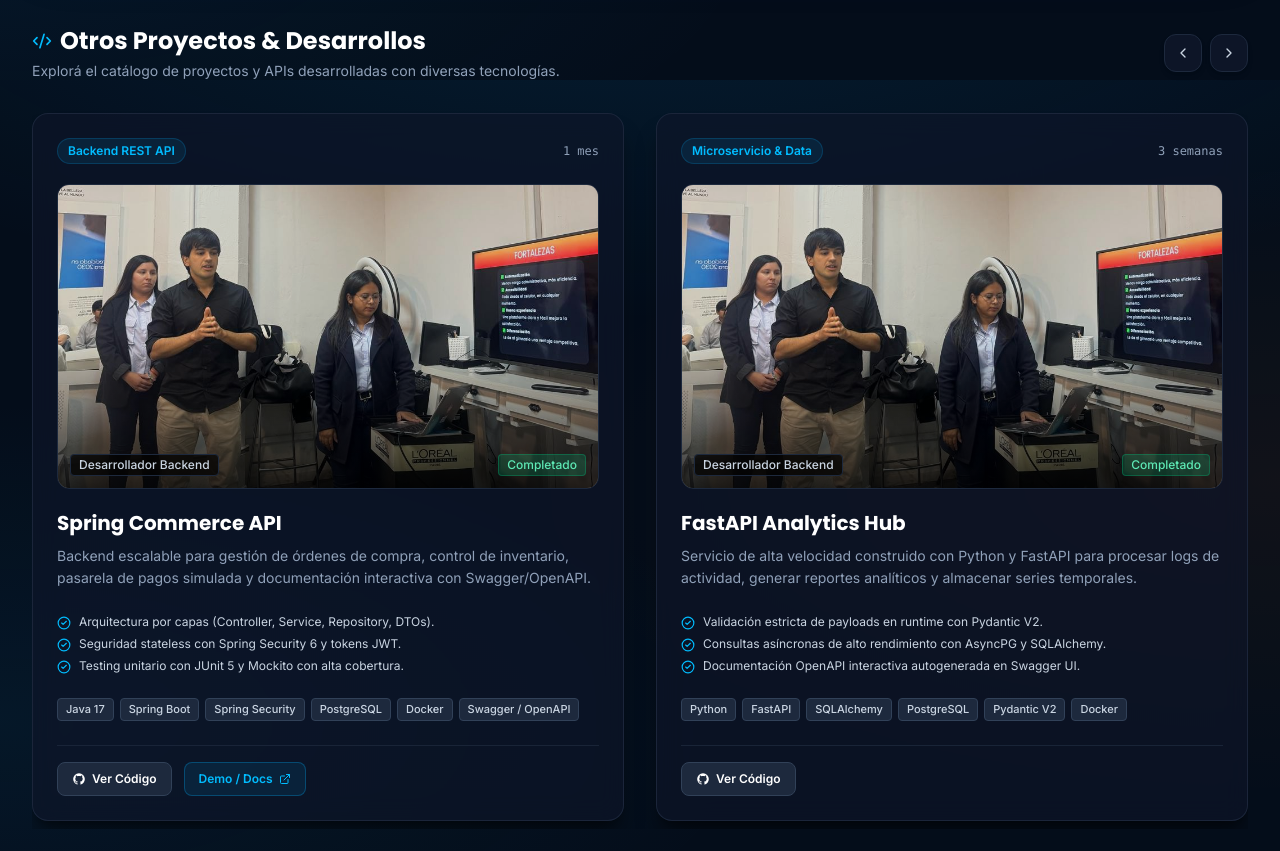
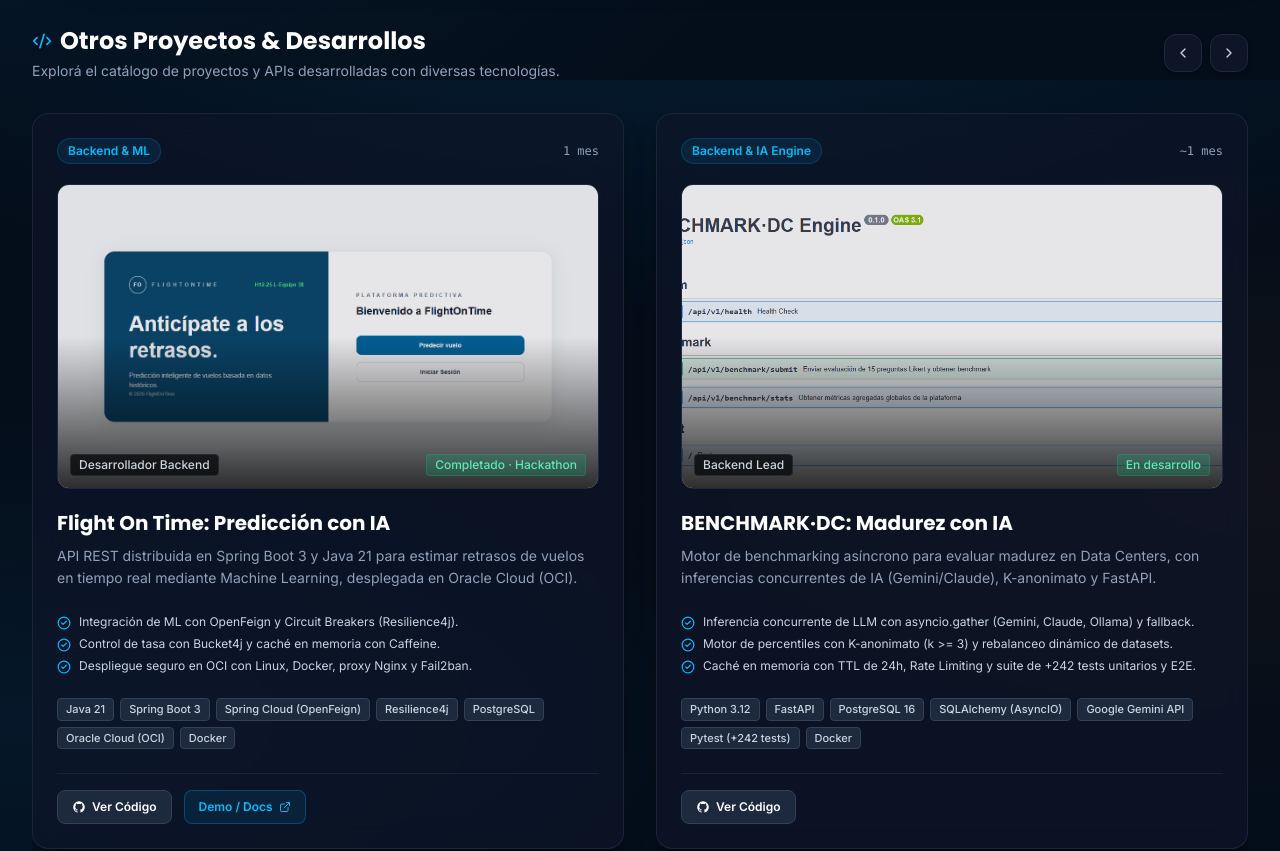
Before and after one commit to Calegaris/luiscalegari-portfolio, a Next.js app: page / in a window 1280 px wide. Shown: the part 4720-5571 px from the top of the page. Built offline with nearby package versions, Linux system fonts and the light colour scheme.

Commit message:
feat(data): replace mock projects with real production projects and category taxonomy

```diff
--- a/src/data/portfolioData.ts
+++ b/src/data/portfolioData.ts
@@ -74,11 +74,20 @@ export interface ProjectCaseStudy {
   thumbnail: string;
   category?: string;
   featured?: boolean;
+  teamSize?: number;
+  filterCategories?: string[];
   repoUrl?: string;
   githubUrl?: string;
+  frontendRepoUrl?: string;
+  videoUrl?: string;
+  videoPending?: boolean;
+  awardUrl?: string;
+  awardLabel?: string;
+  swaggerUrl?: string;
   repoPublic: boolean;
   repoPrivateReason?: string;
   liveUrl?: string;
+  livePending?: boolean;
   technologies: string[];
   highlights: string[];
   overview?: {
@@ -336,6 +345,8 @@ export const portfolioData: PortfolioData = {
       slug: "gogym",
       featured: true,
       category: "Plataforma SaaS & Backend",
+      filterCategories: ["Backend", "Full Stack"],
+      teamSize: 5,
       title: "GoGym: Plataforma Integral de Gestión de Gimnasios",
       tagline: "Arquitectura backend escalable con NestJS, autenticación RBAC y control de acceso en tiempo real por QR",
       shortDescription: "Sistema integral de gestión para gimnasios con arquitectura modular en NestJS, base de datos MongoDB Atlas, autenticación JWT con RBAC, sistema de Check-in/Check-out con validación dinámica QR y CI/CD en Render.",
@@ -626,88 +637,190 @@ export const portfolioData: PortfolioData = {
       ]
     },
     {
-      slug: "spring-ecommerce-api",
+      slug: "flight-on-time",
       featured: false,
-      category: "Backend REST API",
-      title: "Spring Commerce API",
-      tagline: "API RESTful de comercio electrónico con autenticación JWT, Spring Data JPA y PostgreSQL",
-      shortDescription: "Backend escalable para gestión de órdenes de compra, control de inventario, pasarela de pagos simulada y documentación interactiva con Swagger/OpenAPI.",
+      category: "Backend & ML",
+      filterCategories: ["Backend", "Full Stack"],
+      teamSize: 11,
+      title: "Flight On Time: Predicción con IA",
+      tagline: "API REST resiliente en Spring Boot 3, Java 21, integración con Machine Learning y despliegue OCI",
+      shortDescription: "API REST distribuida en Spring Boot 3 y Java 21 para estimar retrasos de vuelos en tiempo real mediante Machine Learning, desplegada en Oracle Cloud (OCI).",
       role: "Desarrollador Backend",
-      status: "Completado",
+      status: "Completado · Hackathon",
       duration: "1 mes",
-      thumbnail: "/images/portfolio-2.jpg",
+      thumbnail: "/images/projects/flight-on-time.png",
       repoPublic: true,
-      repoUrl: "https://github.com/Calegaris",
-      liveUrl: "https://github.com/Calegaris",
+      repoUrl: "https://github.com/Harol-Medina/Prediccion-Retrasos-Vuelos-Back-End",
+      frontendRepoUrl: "https://github.com/Harol-Medina/Prediccion-Retrasos-Vuelos-Front-End",
+      liveUrl: "https://prediccion-retrasos-vuelos-front-en.vercel.app/",
+      videoUrl: "https://youtu.be/Gsmd-eRHd0I?si=giA5UBKywqN5u5Uj",
+      awardUrl: "https://nocountry.tech/hackathon-one-ii-latam/cmj3k1m4n00l9ke012qasg1y0",
+      awardLabel: "Hackathon ONE",
       technologies: [
-        "Java 17",
-        "Spring Boot",
-        "Spring Security",
+        "Java 21",
+        "Spring Boot 3",
+        "Spring Cloud (OpenFeign)",
+        "Resilience4j",
         "PostgreSQL",
-        "Docker",
-        "Swagger / OpenAPI"
+        "Oracle Cloud (OCI)",
+        "Docker"
       ],
       highlights: [
-        "Arquitectura por capas (Controller, Service, Repository, DTOs).",
-        "Seguridad stateless con Spring Security 6 y tokens JWT.",
-        "Testing unitario con JUnit 5 y Mockito con alta cobertura.",
-        "Contenedor Docker para PostgreSQL y migraciones con Flyway."
+        "Integración de ML con OpenFeign y Circuit Breakers (Resilience4j).",
+        "Control de tasa con Bucket4j y caché en memoria con Caffeine.",
+        "Despliegue seguro en OCI con Linux, Docker, proxy Nginx y Fail2ban."
       ]
     },
     {
-      slug: "fastapi-analytics-hub",
+      slug: "benchmark-dc-engine",
       featured: false,
-      category: "Microservicio & Data",
-      title: "FastAPI Analytics Hub",
-      tagline: "Microservicio asíncrono para ingesta y cálculo de métricas en tiempo real",
-      shortDescription: "Servicio de alta velocidad construido con Python y FastAPI para procesar logs de actividad, generar reportes analíticos y almacenar series temporales.",
-      role: "Desarrollador Backend",
-      status: "Completado",
-      duration: "3 semanas",
-      thumbnail: "/images/portfolio-2.jpg",
+      category: "Backend & IA Engine",
+      filterCategories: ["Backend", "Full Stack"],
+      teamSize: 8,
+      title: "BENCHMARK·DC: Madurez con IA",
+      tagline: "Motor asíncrono de benchmark para Data Centers con inferencias concurrentes de IA (Gemini/Claude) y FastAPI",
+      shortDescription: "Motor de benchmarking asíncrono para evaluar madurez en Data Centers, con inferencias concurrentes de IA (Gemini/Claude), K-anonimato y FastAPI.",
+      role: "Backend Lead",
+      status: "En desarrollo",
+      duration: "~1 mes",
+      thumbnail: "/images/projects/benchmark-dc-engine.png",
       repoPublic: true,
-      repoUrl: "https://github.com/Calegaris",
+      repoUrl: "https://github.com/No-Country-simulation/S07-26-Team-21",
+      frontendRepoUrl: "https://github.com/No-Country-simulation/S07-26-Team-21-frontend",
+      videoPending: true,
+      livePending: true,
+      awardUrl: "https://companies.nocountry.tech/simulation/team/cmroa6bct009lms01xsim9xus",
+      awardLabel: "No Country",
       technologies: [
-        "Python",
+        "Python 3.12",
         "FastAPI",
-        "SQLAlchemy",
-        "PostgreSQL",
-        "Pydantic V2",
+        "PostgreSQL 16",
+        "SQLAlchemy (AsyncIO)",
+        "Google Gemini API",
+        "Pytest (+242 tests)",
         "Docker"
       ],
       highlights: [
-        "Validación estricta de payloads en runtime con Pydantic V2.",
-        "Consultas asíncronas de alto rendimiento con AsyncPG y SQLAlchemy.",
-        "Documentación OpenAPI interactiva autogenerada en Swagger UI."
+        "Inferencia concurrente de LLM con asyncio.gather (Gemini, Claude, Ollama) y fallback.",
+        "Motor de percentiles con K-anonimato (k >= 3) y rebalanceo dinámico de datasets.",
+        "Caché en memoria con TTL de 24h, Rate Limiting y suite de +242 tests unitarios y E2E."
       ]
     },
     {
-      slug: "taskflow-realtime",
+      slug: "coffee-cart-api",
       featured: false,
-      category: "Full Stack SaaS",
-      title: "TaskFlow: Gestión de Equipos en Tiempo Real",
-      tagline: "Plataforma colaborativa de gestión de tareas con actualizaciones en vivo y tableros Kanban",
-      shortDescription: "Aplicación Full Stack con arquitectura desacoplada: backend modular en NestJS con WebSockets y frontend moderno en Next.js 16 con Tailwind CSS y persistencia en MongoDB.",
-      role: "Desarrollador Full Stack",
-      status: "Completado",
+      category: "Backend REST API",
+      filterCategories: ["Backend"],
+      title: "Coffee Cart: REST API en Flask",
+      tagline: "Servidor backend RESTful modular en Python y Flask con Swagger OpenAPI 3.0 y Pytest",
+      shortDescription: "Servidor backend modular en Python y Flask para gestión de carritos de compras e inventario, con documentación OpenAPI 3.0 y suite de tests con Pytest.",
+      role: "Desarrollador Backend",
+      status: "Completado · Académico",
+      duration: "2 semanas",
+      thumbnail: "/images/projects/coffee-cart.png",
+      repoPublic: true,
+      repoUrl: "https://github.com/Calegaris/tp-spa-backend",
+      technologies: [
+        "Python 3",
+        "Flask",
+        "Pytest",
+        "Swagger / OpenAPI",
+        "Flask-CORS"
+      ],
+      highlights: [
+        "Arquitectura por capas desacoplada con Flask Blueprints, Services y Controllers.",
+        "Documentación interactiva de endpoints con Flasgger / Swagger UI (OpenAPI 3.0).",
+        "Suite completa de pruebas unitarias automatizadas con Pytest & Pytest-Flask."
+      ]
+    },
+    {
+      slug: "passfrases",
+      featured: false,
+      category: "Seguridad Web & Criptografía",
+      filterCategories: ["Full Stack", "Frontend"],
+      teamSize: 6,
+      title: "PassFrases: Generador Criptográfico",
+      tagline: "Arquitectura Zero-Knowledge con Web Crypto API, cifrado AES-GCM 256, PBKDF2 y migración a Next.js 16",
+      shortDescription: "Generador de credenciales Zero-Knowledge con Web Crypto API y cifrado AES-GCM 256, migrado a arquitectura moderna en Next.js 16 con App Router.",
+      role: "Frontend / Full-Stack Developer",
+      status: "En producción",
       duration: "1 mes",
-      thumbnail: "/images/portfolio-2.jpg",
+      thumbnail: "/images/projects/passfrases-preview.png",
       repoPublic: true,
-      repoUrl: "https://github.com/Calegaris",
-      liveUrl: "https://github.com/Calegaris",
+      repoUrl: "https://github.com/AlejoElPaisano/proyecto-3-integrarTEC",
+      liveUrl: "https://passfrases.vercel.app/",
       technologies: [
         "Next.js 16",
-        "React",
-        "NestJS",
+        "React 19",
         "TypeScript",
-        "WebSockets",
-        "MongoDB",
-        "Tailwind CSS"
+        "Web Crypto API",
+        "AES-GCM 256",
+        "Zustand v5"
       ],
       highlights: [
-        "Comunicación bidireccional en tiempo real con WebSockets (Socket.io).",
-        "Tableros Kanban interactivos con drag & drop y persistencia inmediata.",
-        "Interfaz de usuario optimizada con Server Components y Client Components."
+        "Criptografía 100% en cliente con CSPRNG y rejection sampling.",
+        "Cifrado AES-GCM 256 y derivación PBKDF2 (600k iteraciones OWASP).",
+        "Auditoría de entropía y transferencia segura offline vía código QR."
+      ]
+    },
+    {
+      slug: "form-forge",
+      featured: false,
+      category: "Frontend Web App & Testing",
+      filterCategories: ["Frontend"],
+      teamSize: 6,
+      title: "FormForge: Laboratorio de Validación",
+      tagline: "Constructor interactivo de formularios reactivos con motor dinámico Zod y arquitectura Feature-First",
+      shortDescription: "Laboratorio interactivo de formularios dinámicos con compilación reactiva de esquemas Zod en tiempo real y arquitectura Feature-First.",
+      role: "Testing, QA & Frontend Integrations",
+      status: "En producción",
+      duration: "1 mes",
+      thumbnail: "/images/projects/formforge-preview.png",
+      repoPublic: true,
+      repoUrl: "https://github.com/AlejoElPaisano/integrartec-segundo-proyecto",
+      liveUrl: "https://integrartec-segundo-proyecto.vercel.app/",
+      technologies: [
+        "React 19",
+        "TypeScript",
+        "Zod 4",
+        "React Hook Form",
+        "Zustand v5",
+        "Vitest",
+        "@dnd-kit"
+      ],
+      highlights: [
+        "Suite integral de +140 tests unitarios y de integración con Vitest.",
+        "Motor dinámico de esquemas Zod con React Hook Form.",
+        "Reordenamiento accesible Drag & Drop (@dnd-kit) y Zustand persistente."
+      ]
+    },
+    {
+      slug: "anti-procrastination-quest",
+      featured: false,
+      category: "Frontend Web App & Gamificación",
+      filterCategories: ["Frontend"],
+      teamSize: 2,
+      title: "Anti-Procrastination Quest: RPG",
+      tagline: "Gamificación de hábitos y tareas diarias con motor RPG, evolución de personajes y Vanilla JS modular",
+      shortDescription: "Herramienta de productividad que gamifica tareas y hábitos de estudio transformándolos en una aventura RPG retro con progresión por niveles.",
+      role: "Frontend Developer & Game Logic",
+      status: "Completado",
+      duration: "3 semanas",
+      thumbnail: "/images/projects/anti-procrastination-quest-preview.png",
+      repoPublic: true,
+      repoUrl: "https://github.com/Calegaris/Anti-procrastination-quest",
+      liveUrl: "https://calegaris.github.io/Anti-procrastination-quest/",
+      technologies: [
+        "JavaScript ES6+",
+        "HTML5 Semántico",
+        "CSS3 (Vanilla)",
+        "LocalStorage API",
+        "CSS Grid & Flexbox"
+      ],
+      highlights: [
+        "Motor RPG de experiencia matemática con 10 niveles y pasivas de clase.",
+        "Generador con Live Card Preview y cálculo de rarezas en tiempo real.",
+        "Persistencia robusta en LocalStorage con JavaScript ES6+ modular."
       ]
     }
   ]
```
